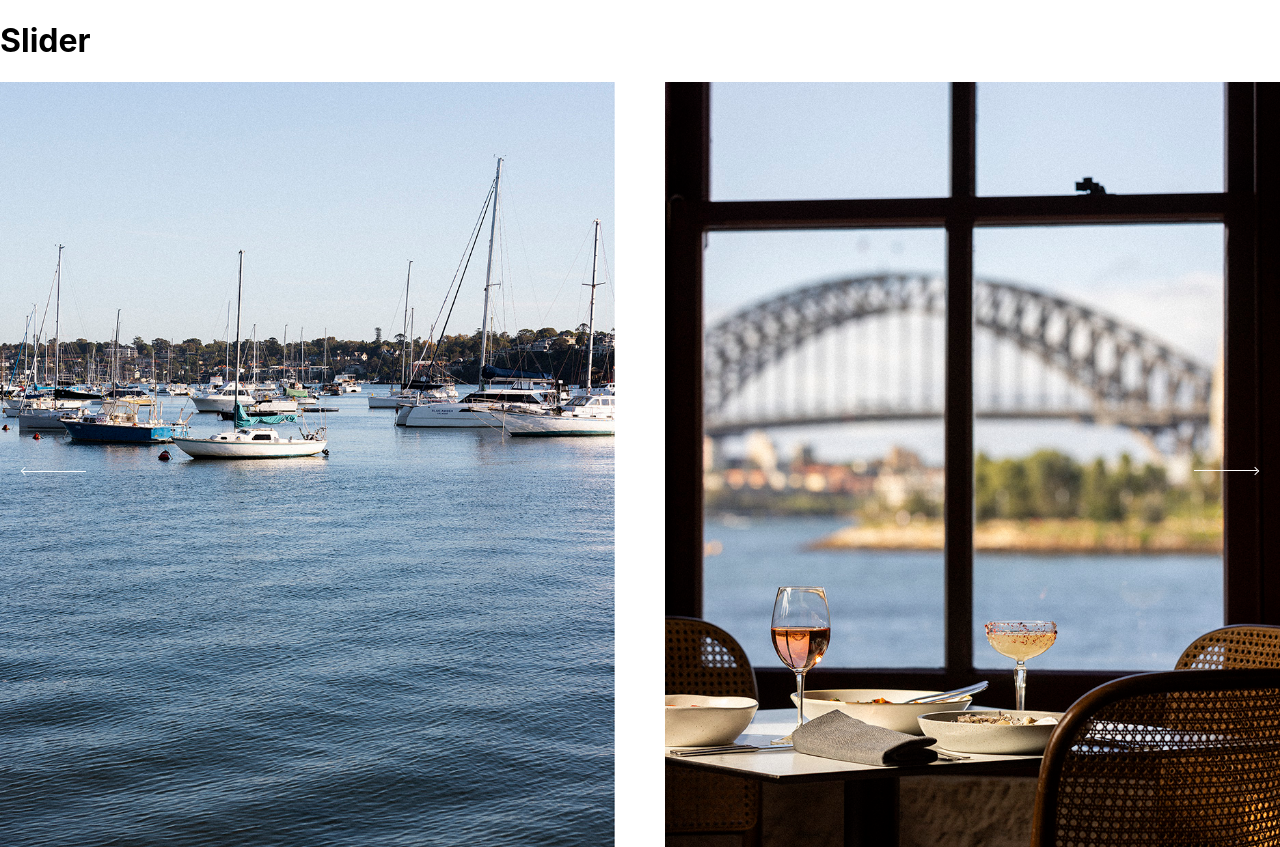
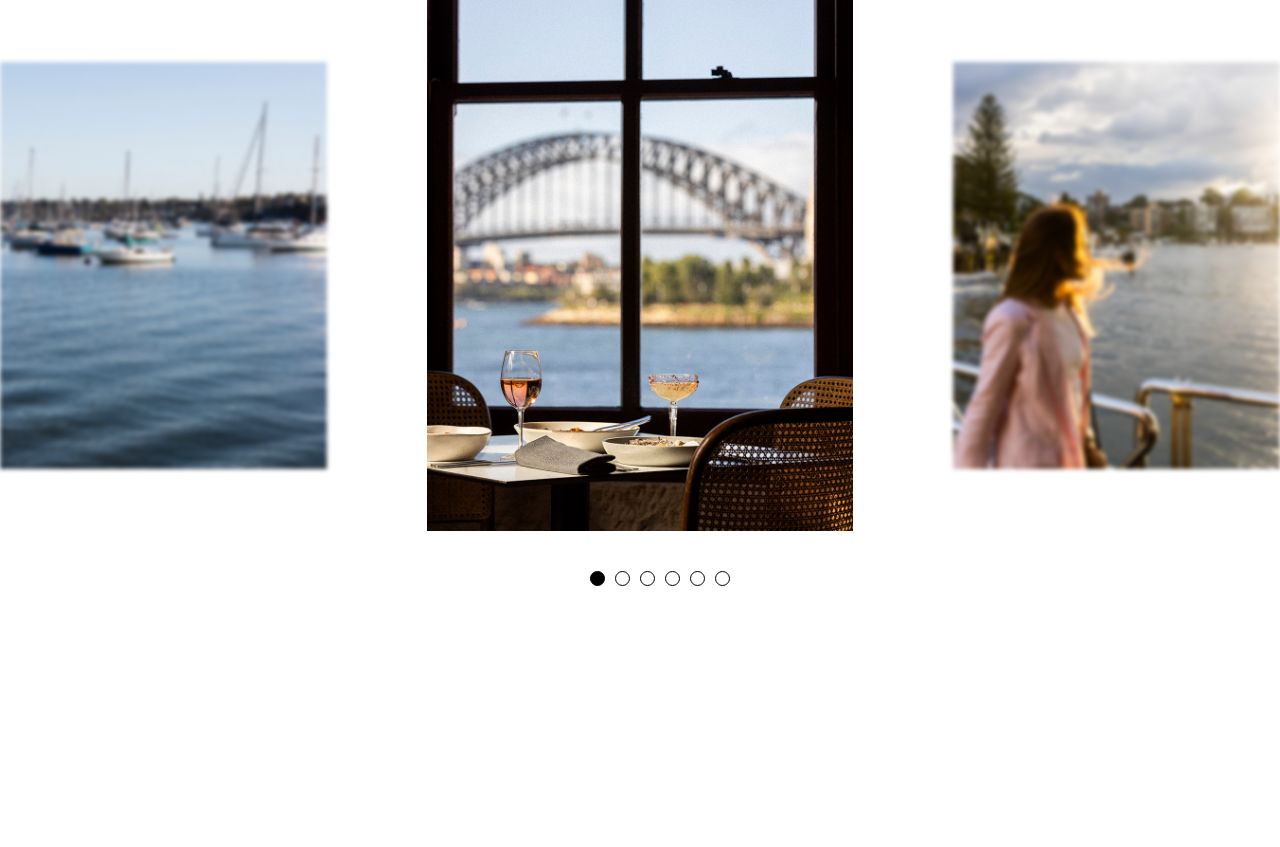
Before and after one commit to Bivektamu/fancySlider, a React (Create React App) app: page / in a window 1280 px wide. After the commit the page ends 800 px from the top, so only its background shows below. Built offline with nearby package versions, Linux system fonts and the light colour scheme.

Commit message:
Slider is always auto if controller and direction navigation is turned off

```diff
--- a/src/App.js
+++ b/src/App.js
@@ -15,15 +15,7 @@ function App() {
   const images = [imgO, imgT, imgTh, imgF, imgFi, imgS]
 
   return (
-    <div className="App">
-      <header className="App-header">
-        <h1>Slider</h1>
-      </header>
-
-      <main>
-        <FancySlider slideToShow={2} images = {images} auto={false} timer={2000} transitionTime = {500} directionNav = {true} controlNav={true} gap={50} />
-      </main>
-    </div>
+        <FancySlider slideToShow={3} images = {images} auto={false} timer={1000} transitionTime = {500} directionNav = {false} controlNav={true} gap={100} />
   );
 }
 
--- a/src/component/FancySlider.js
+++ b/src/component/FancySlider.js
@@ -26,7 +26,7 @@ const FancySlider = (props) => {
       if (images && !leftSide) {
         initializeSlider();
       } else {
-        if (auto) {
+        if (auto || (!directionNav && !controlNav)) {
           let c = counter;
           c = c + 1;
 
@@ -43,6 +43,9 @@ const FancySlider = (props) => {
         }
       }
     }
+
+    console.log(directionNav)
+
   }, [slider, stop, timer, leftSide, counter, animating]);
 
   ////////////////////////////////////////////////
@@ -145,7 +148,6 @@ const FancySlider = (props) => {
       let grabController = document.querySelector(
         ".controlWrapper > ul > li:first-child > button"
       );
-
       grabController.classList.add("active");
     }
   }
@@ -339,6 +341,16 @@ const FancySlider = (props) => {
     }, transitionTime);
   };
 
+  const directionNavWrapper = (
+    <>
+      <button className="click_me left" onClick={(e) => onBtnClick(e)}></button>
+      <button
+        className="click_me right"
+        onClick={(e) => onBtnClick(e)}
+      ></button>
+    </>
+  );
+
   const controlNavWrapper = (
     <div className="controlWrapper">
       <ul>
@@ -353,19 +365,7 @@ const FancySlider = (props) => {
 
   return (
     <div id="fancySlider" className="pb200 desk plr100" ref={sliderRef}>
-      <button
-        className={
-          directionNav === false ? "click_me left hide" : "click_me left"
-        }
-        onClick={(e) => onBtnClick(e)}
-      ></button>
-      <button
-        className={
-          directionNav === false ? "click_me right hide" : "click_me right"
-        }
-        onClick={(e) => onBtnClick(e)}
-      ></button>
-
+      {directionNav && directionNavWrapper}
       {controlNav && slideToShow !== 2 && controlNavWrapper}
     </div>
   );
```
